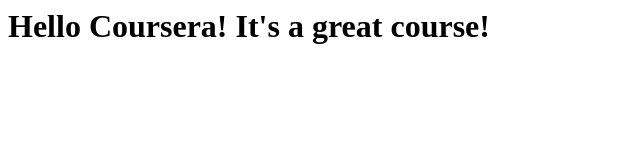
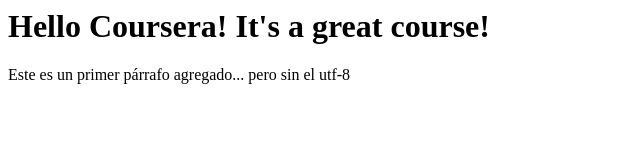
Before and after one commit to onlinecursos/coursera-test, a plain HTML site: page site/index.html in a window 1280 px wide. Shown: the whole page, without its empty margins (0-640 px from the left). Drawn offline with Linux system fonts and the light colour scheme.

Commit message:
Actualizar archivo, con un párrafo

```diff
--- a/site/index.html
+++ b/site/index.html
@@ -4,5 +4,6 @@
 </head>
 <body>
 	<h1>Hello Coursera! It's a great course!</h1>
+	<p>Este es un primer párrafo agregado... pero sin el utf-8</p>
 </body>
 </html>
```
